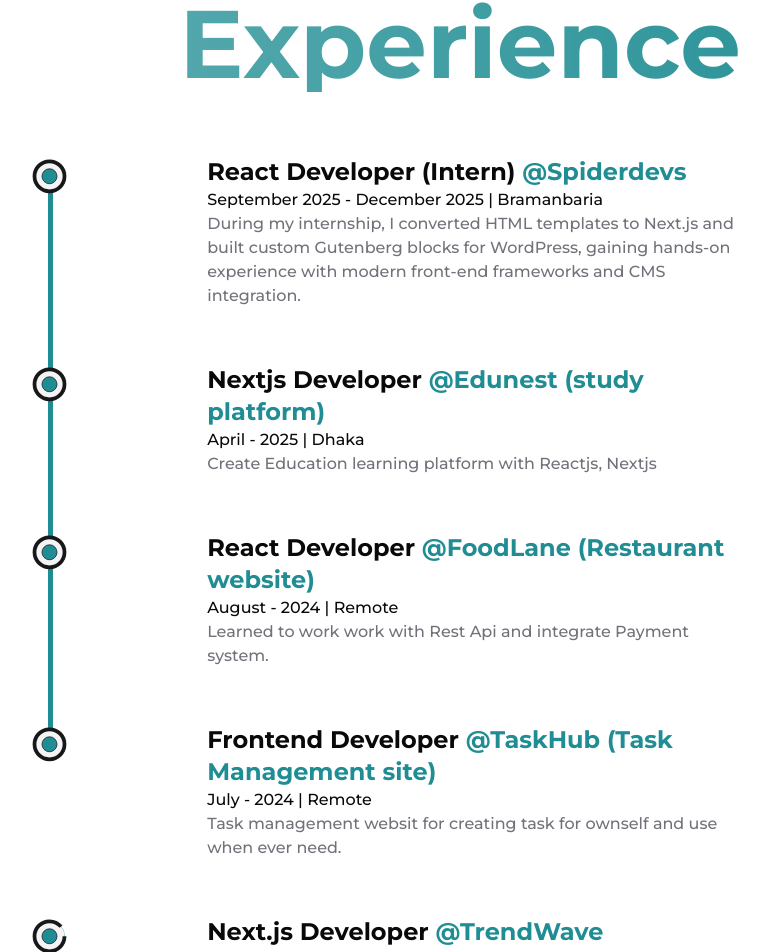
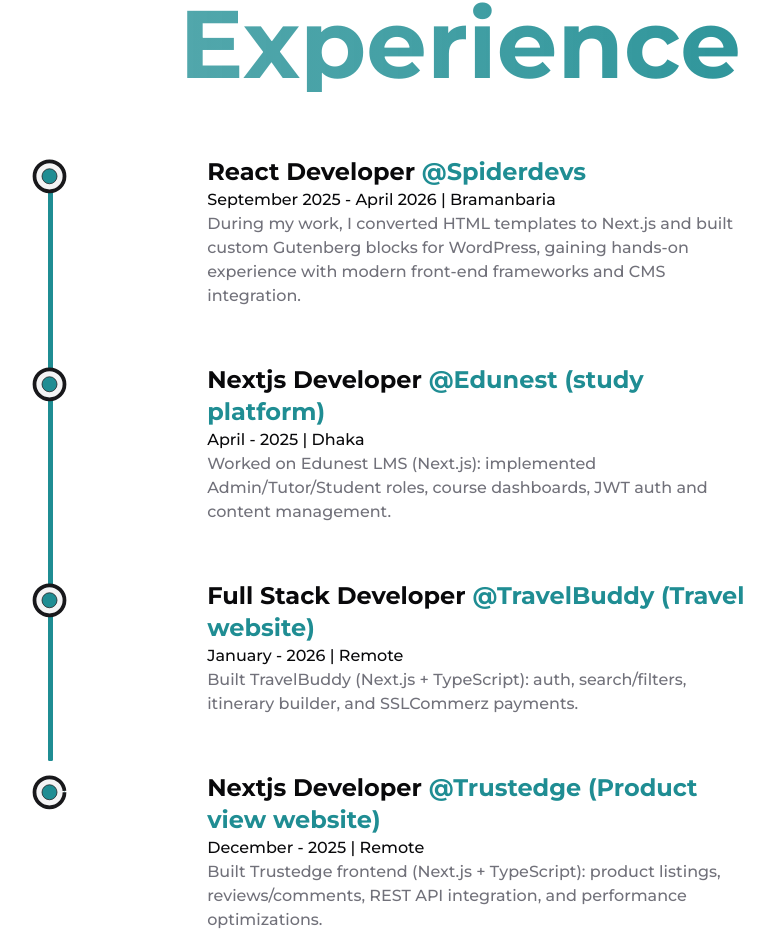
Before and after one commit to kader009/modern-portfolio, a Next.js app: page /about in a window 1280 px wide. Shown: the part 968-1920 px from the top of the page, without its empty margins (180-954 px from the left). Built offline with nearby package versions, Linux system fonts and the light colour scheme.

Commit message:
project section update with new project link and description

```diff
--- a/src/data/experience.ts
+++ b/src/data/experience.ts
@@ -2,15 +2,15 @@
 
 export const EXPERIENCE: ExperienceShowcaseListItemProps[] = [
   {
-    title: "React Developer (Intern)",
+    title: "React Developer",
     organisation: {
       name: "Spiderdevs",
       href: "https://spider-themes.net/",
     },
-    date: "September 2025 - December 2025",
+    date: "September 2025 - April 2026",
     location: "Bramanbaria",
     description:
-      "During my internship, I converted HTML templates to Next.js and built custom Gutenberg blocks for WordPress, gaining hands-on experience with modern front-end frameworks and CMS integration.",
+      "During my work, I converted HTML templates to Next.js and built custom Gutenberg blocks for WordPress, gaining hands-on experience with modern front-end frameworks and CMS integration.",
   },
   {
     title: "Nextjs Developer",
@@ -20,7 +20,30 @@
     },
     date: "April - 2025",
     location: "Dhaka",
-    description: "Create Education learning platform with Reactjs, Nextjs",
+    description:
+      "Worked on Edunest LMS (Next.js): implemented Admin/Tutor/Student roles, course dashboards, JWT auth and content management.",
+  },
+  {
+    title: "Full Stack Developer",
+    organisation: {
+      name: "TravelBuddy (Travel website)",
+      href: "https://travel-frontend-liart.vercel.app/",
+    },
+    date: "January - 2026",
+    location: "Remote",
+    description:
+      "Built TravelBuddy (Next.js + TypeScript): auth, search/filters, itinerary builder, and SSLCommerz payments.",
+  },
+  {
+    title: "Nextjs Developer",
+    organisation: {
+      name: "Trustedge (Product view website)",
+      href: "https://trustedge.vercel.app/",
+    },
+    date: "December - 2025",
+    location: "Remote",
+    description:
+      "Built Trustedge frontend (Next.js + TypeScript): product listings, reviews/comments, REST API integration, and performance optimizations.",
   },
   {
     title: "React Developer",
@@ -31,28 +54,6 @@
     date: "August - 2024",
     location: "Remote",
     description:
-      "Learned to work work with Rest Api and integrate Payment system.",
-  },
-  {
-    title: "Frontend Developer",
-    organisation: {
-      name: "TaskHub (Task Management site)",
-      href: "https://task-manage-ebon.vercel.app/",
-    },
-    date: "July - 2024",
-    location: "Remote",
-    description:
-      "Task management websit for creating task for ownself and use when ever need.",
-  },
-  {
-    title: "Next.js Developer",
-    organisation: {
-      name: "TrendWave (Ecommerce site)",
-      href: "https://trendwave-frontend.vercel.app/",
-    },
-    date: "June - 2025",
-    location: "Remote",
-    description:
-      "TrendWave is a modern e-commerce platform to explore trending products, search easily, and view key details like price and category.",
+      "Built FoodLane features: menu management, cart and ordering flows, and Stripe payment integration.",
   },
 ];
--- a/src/data/projects.ts
+++ b/src/data/projects.ts
@@ -41,7 +41,7 @@
     favicon: "/images/projects/logos/trustedge.png",
     imageUrl: ["/images/projects/trustedge.webp"],
     description:
-      "Engineered a modern full-stack platform with role-based access (Admin/User) using Next.js, TypeScript, Tailwind CSS, Redux, Express, and MongoDB, featuring product management, user reviews, threaded comments/replies, JWT auth, and admin control panels.",
+      "Product review platform built with Next.js and TypeScript - product listings, reviews with threaded comments, JWT auth, and admin moderation.",
     sourceCodeHref: "https://github.com/kader009/trustedge",
     liveWebsiteHref: "https://trustedge.vercel.app/",
   },
@@ -50,7 +50,7 @@
     favicon: "/images/projects/logos/jsontree.ico",
     imageUrl: ["/images/projects/edunest.webp"],
     description:
-      "Built a role-based study platform (Admin, Tutor, Student) using Next.js, TailwindCSS, and Redux. Included JWT auth, study materials, dashboard, Shadcn UI.",
+      "LMS built with Next.js and TypeScript featuring three roles - Admin, Tutor, Student. Admins manage users/courses, Tutors create content and grade, Students access courses, submit assignments and view dashboards. Uses JWT auth, Redux, and Tailwind CSS.",
     sourceCodeHref: "https://github.com/kader009/study-platform-frontend",
     liveWebsiteHref: "https://study-platform-frontend-azure.vercel.app/",
   },
@@ -59,7 +59,7 @@
     favicon: "/images/projects/logos/siteicon.png",
     imageUrl: ["/images/projects/travelbuddy.png"],
     description:
-      "Developed a full-featured travel planning web app where users can browse destinations, create itineraries, and manage their trips. Implemented authentication, search and filtering, and secure payment system with ssl commerz. Built using Next.js, Typescript, Redux toolkit, TailwindCSS, custom authentication, and integrated a payment gateway.",
+      "Travel planning app (Next.js + TypeScript) with destination search, itinerary builder, user auth, and SSLCommerz payment integration.",
     sourceCodeHref: "https://github.com/kader009/travel-frontend",
     liveWebsiteHref: "https://travel-frontend-liart.vercel.app/",
   },
@@ -68,7 +68,7 @@
     favicon: "/images/projects/logos/kanban.ico",
     imageUrl: ["/images/projects/foodlane.webp"],
     description:
-      "Developed a full-featured restaurant web app where users can browse food items, add them to cart, and place orders with online payment. Implemented authentication, search and filtering, cart system, and secure checkout. Built using React.js, TailwindCSS, custom authentication, and integrated a payment gateway.",
+      "Restaurant web app with role-based management: admins manage menu items (create/update/delete), customers browse menu, add to cart and place orders. Integrated Stripe for secure payments. Built with React and Tailwind CSS.",
     sourceCodeHref: "https://github.com/kader009/FoodLane",
     liveWebsiteHref: "https://food-lane-zeta.vercel.app/",
   },
```
